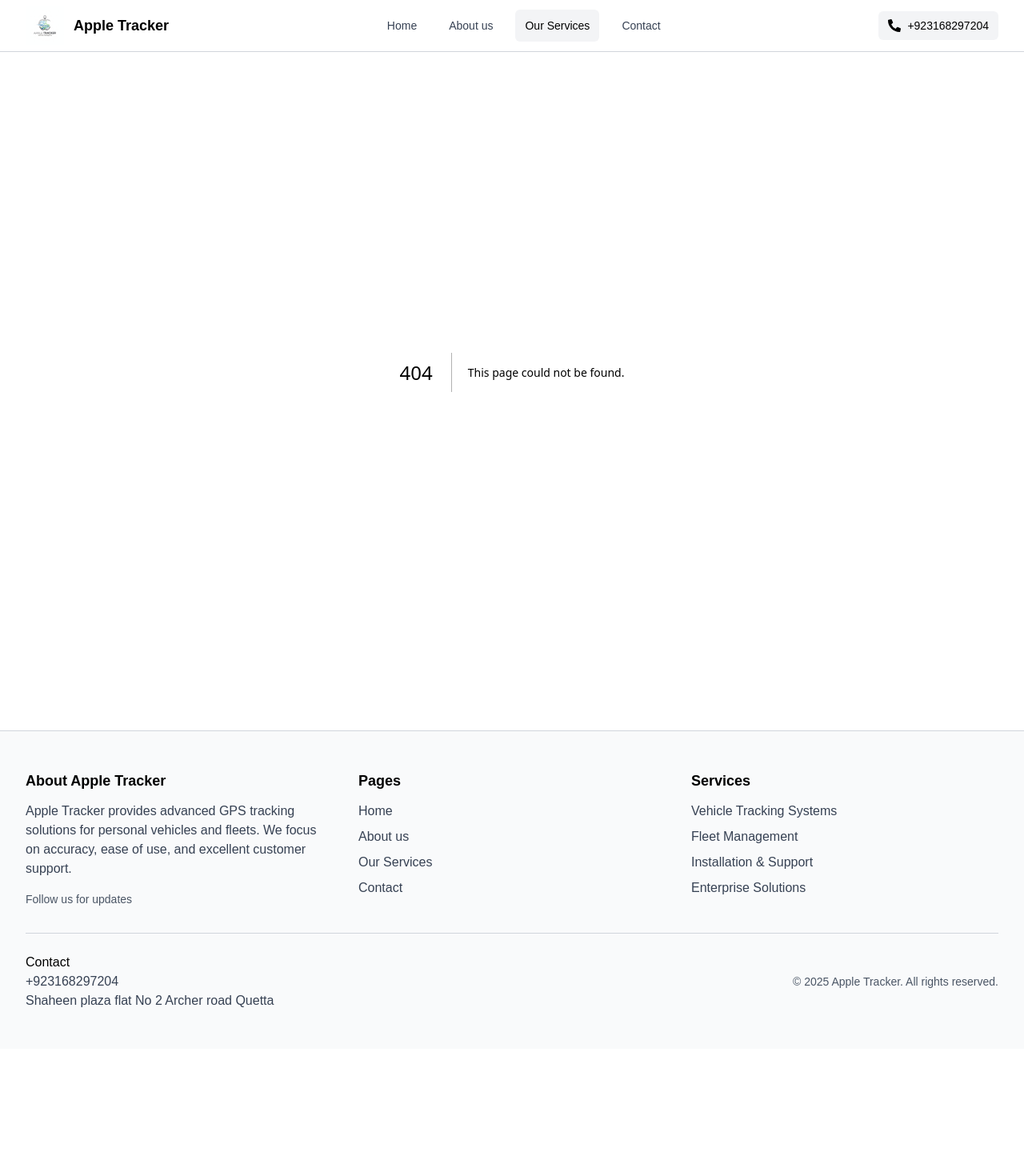
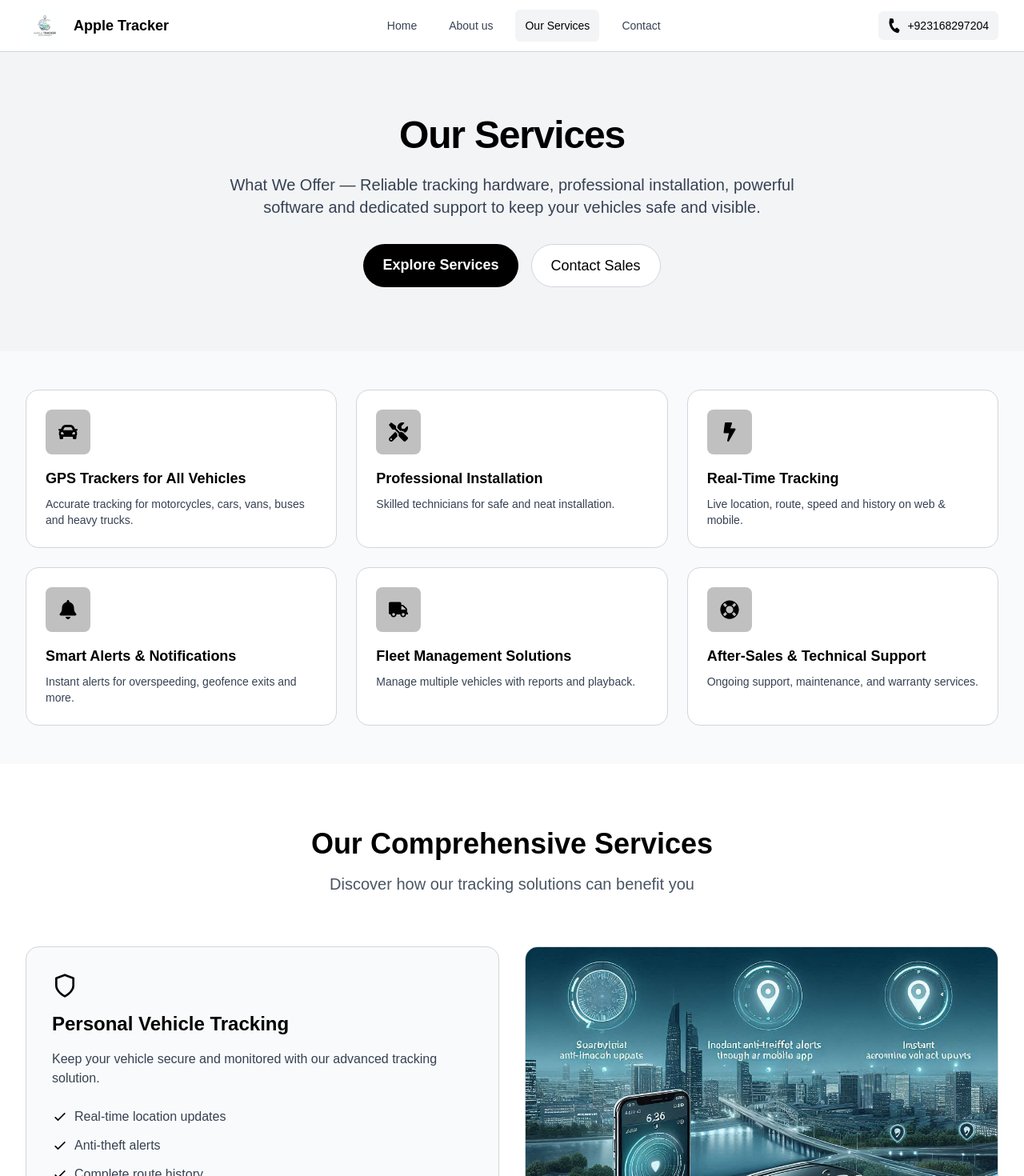
Before and after one commit to maunijaz/testRepo, a Next.js app: page /our_services in a window 1280 px wide. Before the commit this address had no page. Shown: the top 1470 px of the page at 80% size. Before the commit the page ends 1311 px from the top, so only its background shows below. Built offline with nearby package versions, Linux system fonts and the light colour scheme.

Commit message:
slug push

```diff
--- a/app/components/common/Footer.tsx
+++ b/app/components/common/Footer.tsx
@@ -10,7 +10,7 @@ const servicesLinks = [
 
 const Footer: React.FC = () => {
   return (
-    <footer className="bg-gray-50 text-gray-700 border-t border-gray-300 mt-12">
+    <footer className="bg-gray-50 text-gray-700 border-t border-gray-300">
       <div className="max-w-7xl mx-auto px-4 sm:px-6 lg:px-8 py-12">
         <div className="grid grid-cols-1 md:grid-cols-3 gap-8">
           <div>
--- /dev/null
+++ b/app/our_services/[slug]/page.tsx
@@ -0,0 +1,41 @@
+import { notFound } from 'next/navigation';
+import ServiceDetail from '../../components/our_services/ServiceDetail';
+import { services, servicesMap } from '../../components/our_services/servicesData';
+
+export async function generateStaticParams() {
+  return services.map((service) => ({
+    slug: service.id,
+  }));
+}
+
+export async function generateMetadata({ params }: { params: Promise<{ slug: string }> }) {
+  const { slug } = await params;
+  const service = servicesMap[slug];
+  if (!service) {
+    return { title: 'Service — Apple Tracker' };
+  }
+  return {
+    title: `${service.title} — Apple Tracker`,
+    description: service.short || 'Service detail',
+  };
+}
+
+type Props = {
+  params: Promise<{ slug: string }>;
+};
+
+export default async function Page({ params }: Props) {
+  const { slug } = await params;
+  const service = servicesMap[slug];
+
+  if (!service) return notFound();
+
+  const other = services.filter((s) => s.id !== slug).slice(0, 6);
+
+  return (
+    <main className="relative min-h-screen bg-gradient-to-br from-white to-blue-50">
+      <div className="absolute inset-0 opacity-5 pattern-dots" />
+      <ServiceDetail service={service} otherServices={other} />
+    </main>
+  );
+}
--- /dev/null
+++ b/app/our_services/page.tsx
@@ -0,0 +1,22 @@
+import ServicesHero from '../components/our_services/ServicesHeroNew';
+import ServicesList from '../components/our_services/ServicesListNew';
+import DetailedServices from '../components/our_services/DetailedServices';
+import ProcessSection from '../components/our_services/ProcessSection';
+import KeyBenefits from '../components/our_services/KeyBenefits';
+
+export const metadata = {
+  title: 'Our Services - Apple Tracker',
+  description: 'Explore our comprehensive GPS tracking solutions for personal vehicles and fleets. Professional installation and 24/7 support included.',
+};
+
+export default function OurServicesPage() {
+  return (
+    <main className="relative min-h-screen bg-gradient-to-br from-white to-blue-50">
+      <ServicesHero />
+      <ServicesList />
+      <DetailedServices />
+      <ProcessSection />
+      <KeyBenefits />
+    </main>
+  );
+}
```
